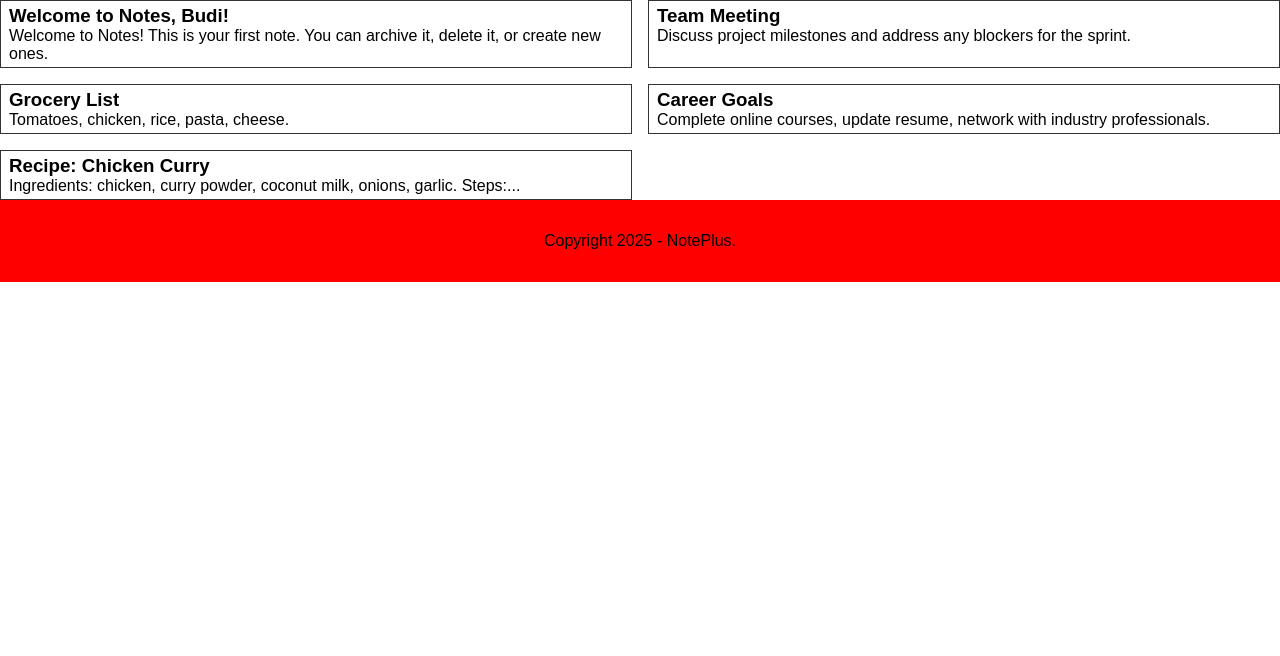
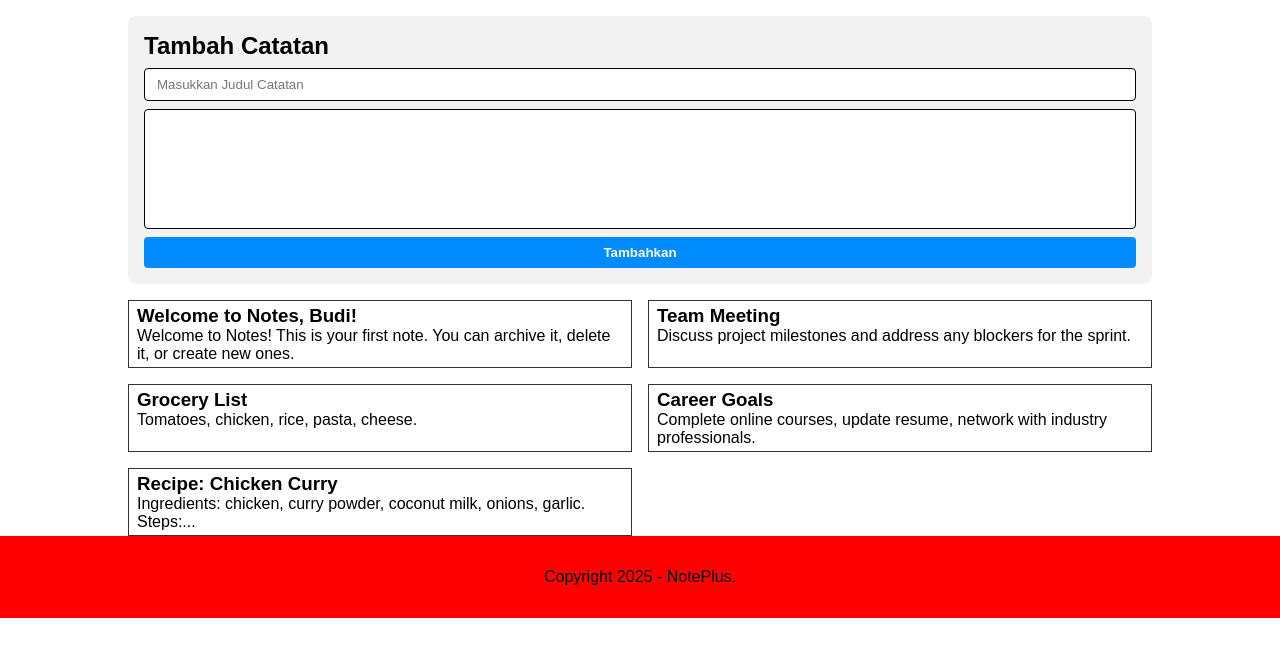
Before and after one commit to agreytosira/mentoring-playground, a website built with webpack: page src/index.html in a window 1280 px wide. Built offline with nearby package versions, Linux system fonts and the light colour scheme.

Commit message:
feat: finishing form-tambah component

```diff
--- /dev/null
+++ b/src/formTambah.js
@@ -0,0 +1,16 @@
+class FormTambah extends HTMLElement {
+  constructor() {
+    super();
+
+    this.innerHTML = `
+    <form>
+    <h2>Tambah Catatan</h2>
+    <input type="text" id="judul" placeholder="Masukkan Judul Catatan"></input>
+    <textarea id="isi"></textarea>
+    <button type="submit" class="btn-primary">Tambahkan</button>
+    </form>`;
+    this.classList.add('form-tambah');
+  }
+}
+
+customElements.define('form-tambah', FormTambah);
--- a/src/index.html
+++ b/src/index.html
@@ -1,11 +1,14 @@
 <!DOCTYPE html>
 <html lang="en">
   <head>
-  <meta charset="UTF-8">
+    <meta charset="UTF-8" />
     <title>Mentoring Playground</title>
   </head>
   <body>
+    <main class="container">
+      <form-tambah></form-tambah>
       <div id="notesList" class="list"></div>
+    </main>
     <footer-component></footer-component>
   </body>
 </html>
--- a/src/index.js
+++ b/src/index.js
@@ -1,5 +1,6 @@
 import './styles.css';
 import './footer.js';
+import './formTambah.js';
 import { sampleNotes } from './sample-notes.js';
 
 // Get elements
--- a/src/styles.css
+++ b/src/styles.css
@@ -1,6 +1,6 @@
 * {
-  margin:0;
-  padding:0;
+  margin: 0;
+  padding: 0;
   box-sizing: border-box;
 }
 
@@ -8,14 +8,60 @@ html {
   font-family: sans-serif;
 }
 
+.container {
+  max-width: 80%;
+  margin: 0 auto;
+}
+
+.form-tambah form {
+  padding: 1rem;
+  background: #f2f2f2;
+  display: flex;
+  flex-direction: column;
+  margin: 1rem 0;
+  border-radius: 0.5rem;
+  row-gap: 0.5rem;
+}
+
+.form-tambah form input {
+  padding: 0.5rem 0.75rem;
+  border-radius: 0.25rem;
+  outline: none;
+  border: none;
+  border: 1px solid black;
+}
+
+.form-tambah form textarea {
+  padding: 0.5rem 0.75rem;
+  border-radius: 0.25rem;
+  border: 1px solid black;
+  resize: none;
+  min-height: 7.5rem;
+}
+
+.btn-primary {
+  padding: 0.5rem 0.75rem;
+  border-radius: 0.25rem;
+  background: #008bff;
+  color: white;
+  border: none;
+  font-weight: 600;
+  cursor: pointer;
+  transition: all 0.3s ease;
+}
+
+.btn-primary:hover {
+  background: #036ec5;
+}
+
 .footer {
-  background-color:red;
-  padding:2rem 0;
-  text-align:center;
-  display:flex;
-  justify-content:center;
-  align-items:center;
-  width:100%;
+  background-color: red;
+  padding: 2rem 0;
+  text-align: center;
+  display: flex;
+  justify-content: center;
+  align-items: center;
+  width: 100%;
 }
 
 .list {
```
Lines whose indentation alone changed are shown as unchanged.
